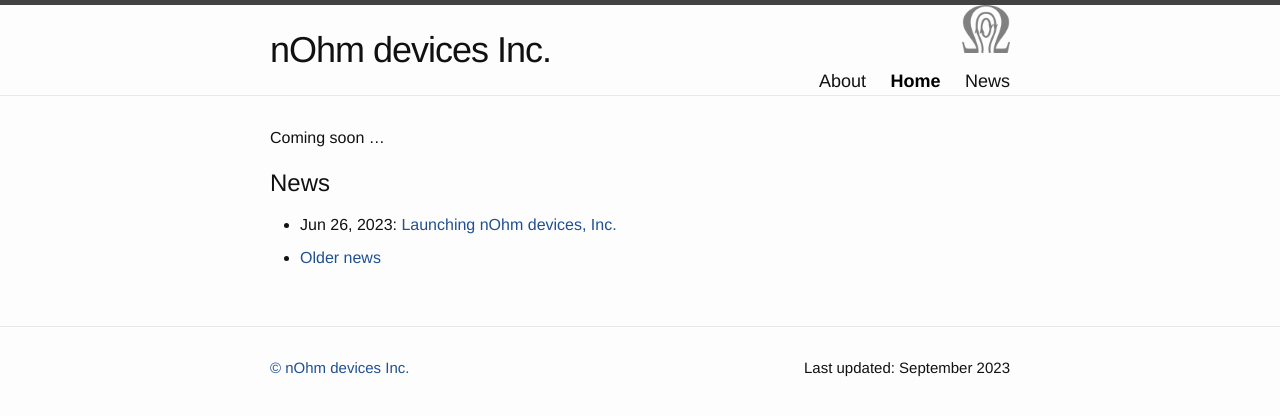
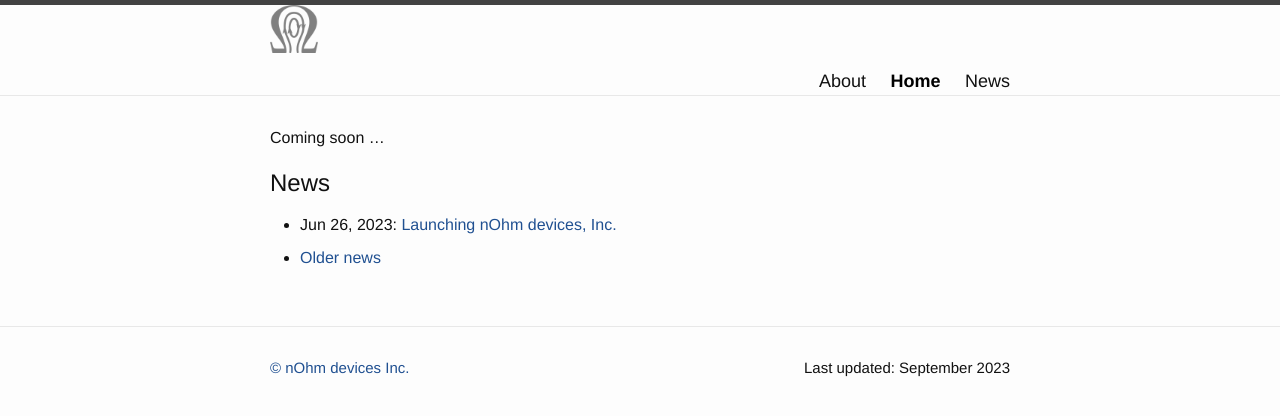
Before and after one commit to nohm-devices/nohm-devices.github.io, a Jekyll site: the page built from index.md, in a window 1280 px wide. Shown: the top 416 px of the page. Built offline with Jekyll 4.4.1, drawn with Linux system fonts in a browser that asks for light colours.

Commit message:
Update header.html

```diff
--- a/_includes/header.html
+++ b/_includes/header.html
@@ -5,11 +5,8 @@
     <div class="footer-col-wrapper">
       <div class="footer-col footer-col-left">
          <a href="{{ site.baseurl }}/">
-         <div class="site-title site-title-main vertical-center">nOhm devices Inc.</div>
+         <img src="/images/nohm-logo.png" alt="nOhm header" height="48px"><br>
          </a>
-      </div>
-      <div class="footer-col footer-col-right">
-         <img src="/images/nohm-logo.png" alt="nOhm logo" height="48px"><br>
       </div>
     </div>
 
```
